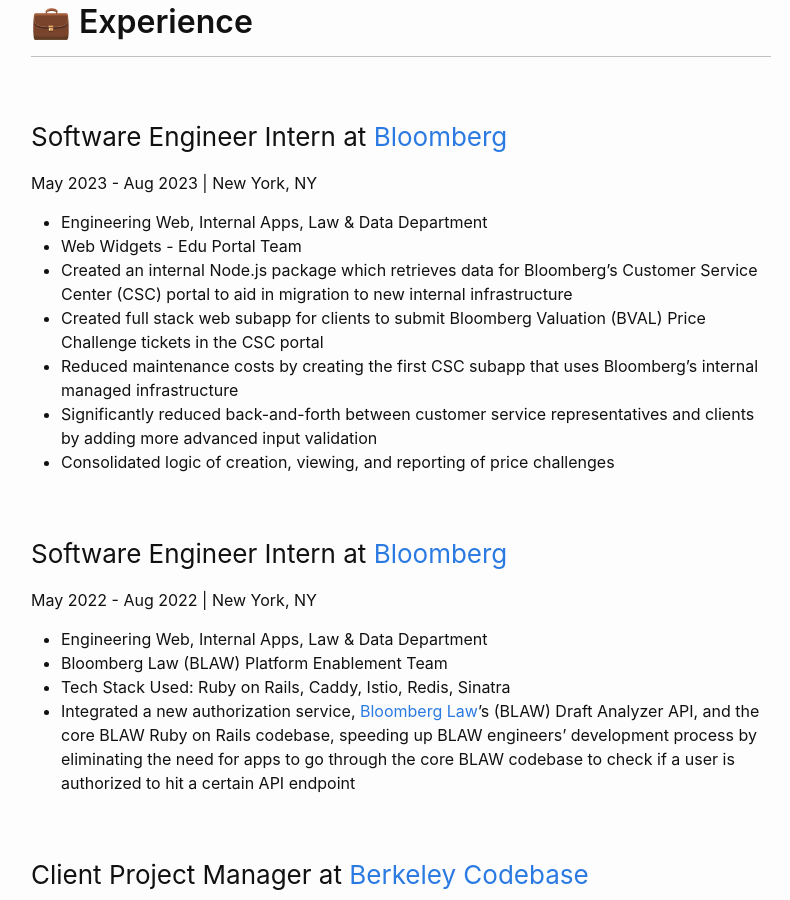
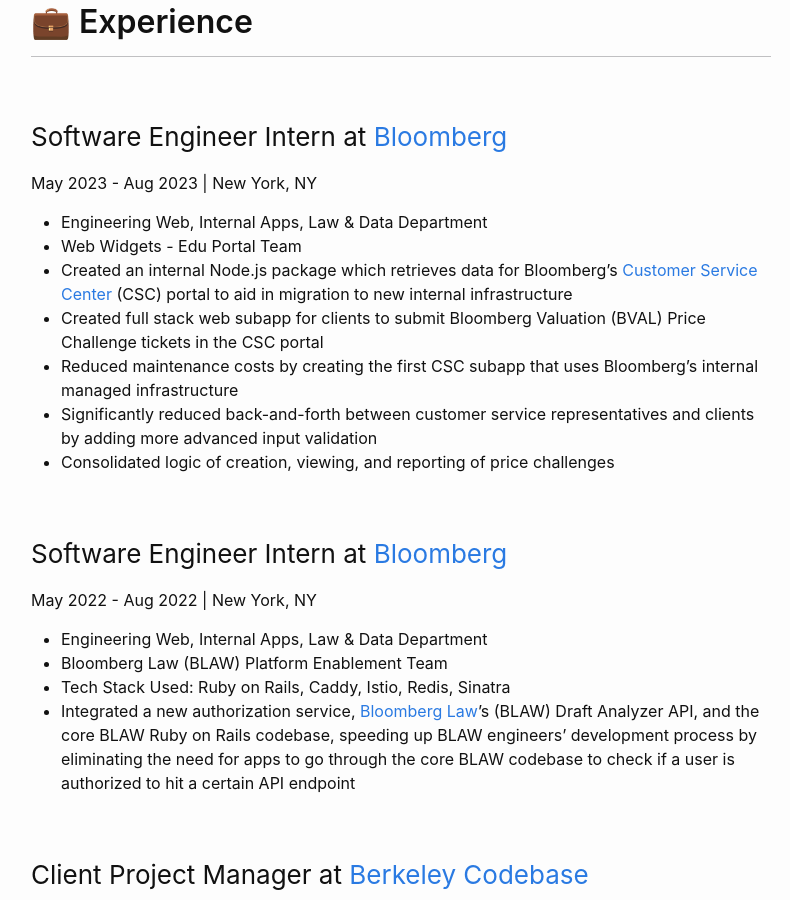
Before and after one commit to phrdang/phrdang.github.io, a Jekyll site: the page built from about.md, in a window 1280 px wide and 900 px high, scrolled down 1661 px. Shown: the whole window, without its empty margins (239-1029 px from the left). Built offline with Jekyll 4.4.1, drawn with Linux system fonts in a browser that asks for light colours; some of the changed lines change nothing that is shown.

Commit message:
Add hyperlink to CSC site

```diff
--- a/about.md
+++ b/about.md
@@ -56,7 +56,7 @@
 
 - Engineering Web, Internal Apps, Law & Data Department
 - Web Widgets - Edu Portal Team
-- Created an internal Node.js package which retrieves data for Bloomberg’s Customer Service Center (CSC) portal to aid in migration to new internal infrastructure
+- Created an internal Node.js package which retrieves data for Bloomberg’s [Customer Service Center](https://service.bloomberg.com) (CSC) portal to aid in migration to new internal infrastructure
 - Created full stack web subapp for clients to submit Bloomberg Valuation (BVAL) Price Challenge tickets in the
 CSC portal
 - Reduced maintenance costs by creating the first CSC subapp that uses Bloomberg’s internal managed
```
